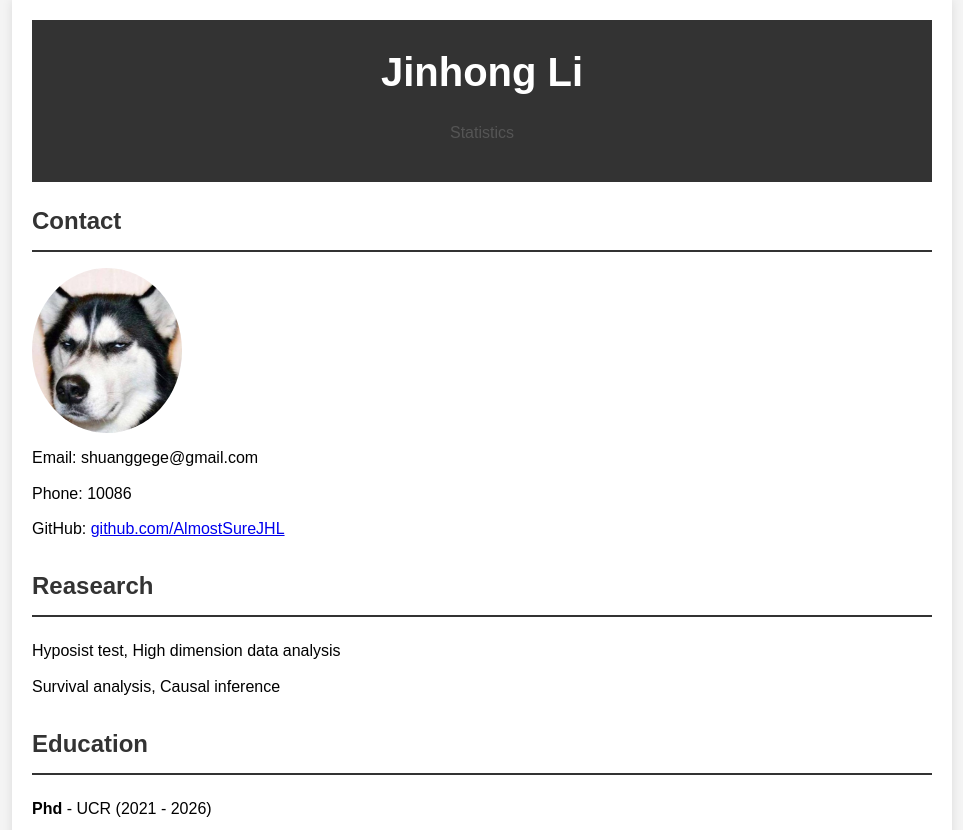
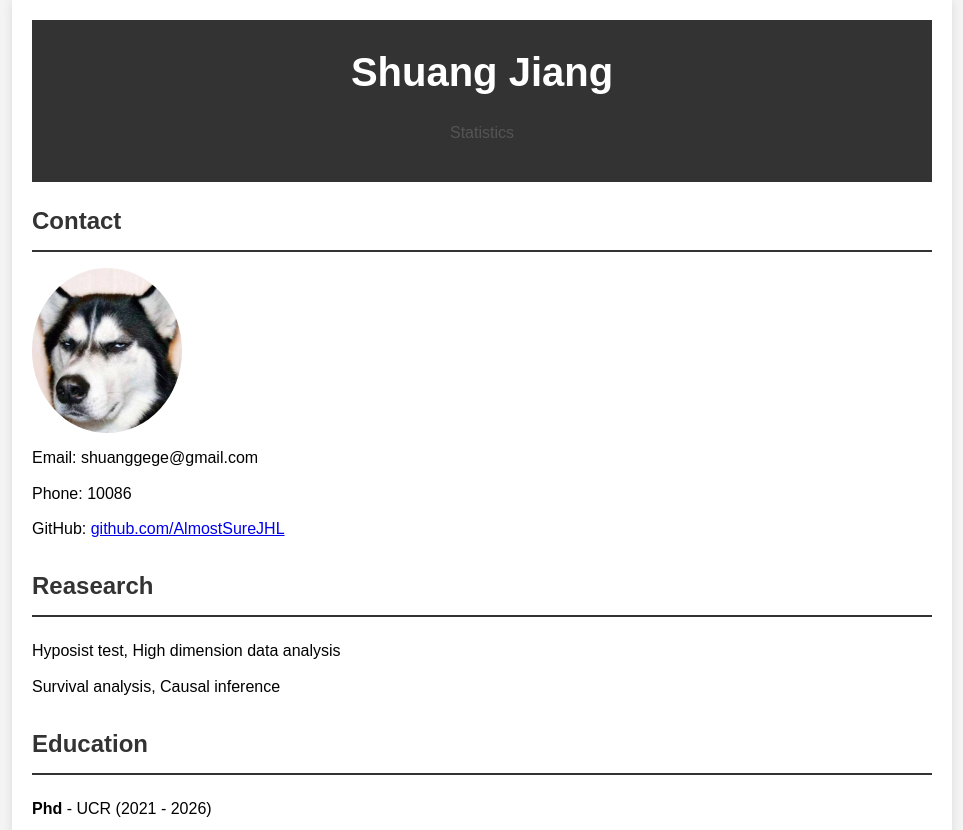
Before and after one commit to AlmostSureJHL/Shuang-Jiang, a plain HTML site: page index.html in a window 1280 px wide. Shown: the top 830 px of the page, without its empty margins (158-1121 px from the left). Drawn offline with Linux system fonts and the light colour scheme.

Commit message:
Update index.html

```diff
--- a/index.html
+++ b/index.html
@@ -61,7 +61,7 @@
 
     <div class="container">
         <header>
-            <h1>Jinhong Li</h1>
+            <h1>Shuang Jiang</h1>
             <p>Statistics</p>
         </header>
         <section class="contact-info">
```
